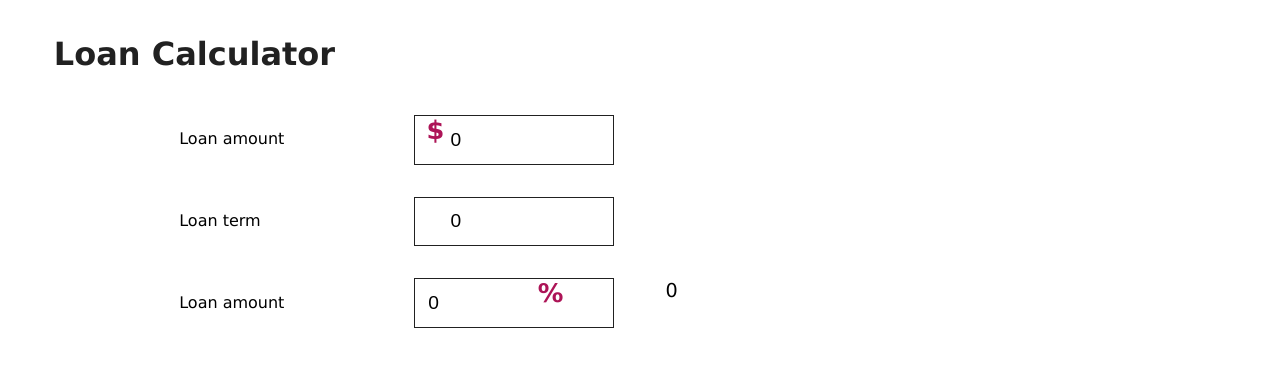
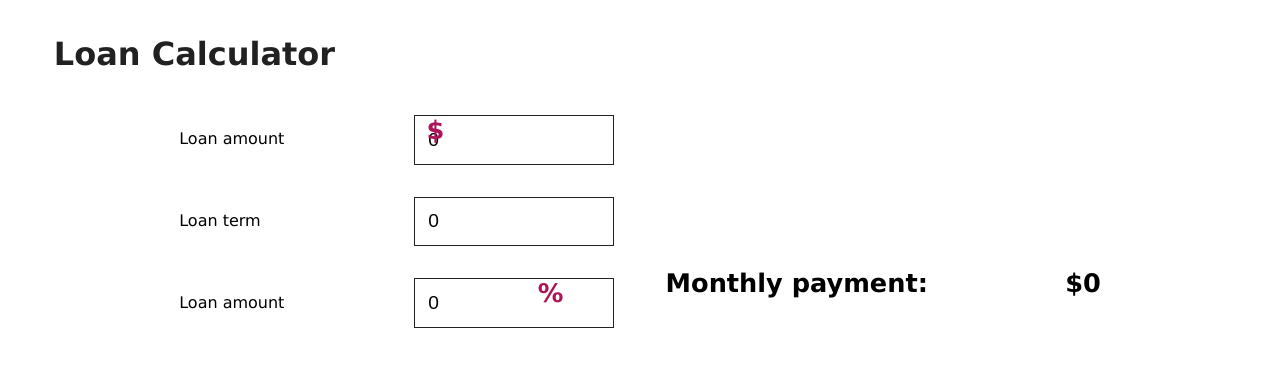
Before and after one commit to rachelrly/loan-calculator, a React (Create React App) app: page / in a window 1280 px wide. Shown: the top 366 px of the page. Built offline with nearby package versions, Linux system fonts and the light colour scheme.

Commit message:
displaying value at bottom

```diff
--- a/src/components/Calculator.js
+++ /dev/null
@@ -1,22 +0,0 @@
-import React, { useContext, useEffect, useState } from 'react'
-import { LoanContext } from '../contexts/LoanContext'
-import LoanAmount from './LoanAmount'
-import InterestRate from './InterestRate'
-import LoanTerm from './LoanTerm'
-
-
-function Calculator() {
-  const { loanAmt } = useContext(LoanContext);
-
-  useEffect(() => { }, [loanAmt])
-
-  return (
-    <form className='calculator-wrapper'>
-      <LoanAmount />
-      <LoanTerm />
-      <InterestRate />
-    </form>
-  )
-}
-
-export default Calculator
--- a/src/components/InterestRate.js
+++ b/src/components/InterestRateInput.js
@@ -1,9 +1,8 @@
 import React, { useContext, useEffect } from 'react'
 import { LoanContext } from '../contexts/LoanContext'
-import { isNumericValue } from '../utils/utils'
 
 
-function InterestRate() {
+function InterestRateInput() {
   const { handleInterestRate, interestRate } = useContext(LoanContext)
 
   useEffect(() => { }, [interestRate])
@@ -19,4 +18,4 @@ function InterestRate() {
   )
 }
 
-export default InterestRate
+export default InterestRateInput
--- a/src/components/LoanAmount.js
+++ b/src/components/LoanAmountInput.js
@@ -1,7 +1,7 @@
 import React, { useContext, useEffect } from 'react'
 import { LoanContext } from '../contexts/LoanContext'
 
-function LoanAmount() {
+function LoanAmountInput() {
   const { handleLoanAmt, loanAmt } = useContext(LoanContext)
 
   useEffect(() => { }, [loanAmt])
@@ -17,4 +17,4 @@ function LoanAmount() {
   )
 }
 
-export default LoanAmount
+export default LoanAmountInput
--- a/src/components/LoanCalculator.js
+++ b/src/components/LoanCalculator.js
@@ -1,12 +1,20 @@
 import React from 'react'
-import Calculator from './Calculator'
+import LoanAmountInput from './LoanAmountInput'
+import InterestRateInput from './InterestRateInput'
+import LoanTermInput from './LoanTermInput'
 import PaymentInfo from './PaymentInfo'
 import '../css/LoanCalculator.css'
+
+
 
 function LoanCalculator() {
   return (
     <section className='loan-calculator-wrapper'>
-      <Calculator />
+      <form className='calculator-wrapper'>
+        <LoanAmountInput />
+        <LoanTermInput />
+        <InterestRateInput />
+      </form>
       <PaymentInfo />
     </section>
   )
--- a/src/components/PaymentInfo.js
+++ b/src/components/PaymentInfo.js
@@ -10,8 +10,14 @@ function PaymentInfo() {
   useEffect(() => { }, [loanAmt, loanTerm, interestRate])
   return (
     <div className='payment-info-wrapper'>
+
       <div>
-        <p>{useCalculatePayments()}</p>
+        <h2 className='monthly-payment'>
+          <span className='monthly-payment-label'>Monthly payment: </span>
+          <div className='monthly-payment-value'>
+            <span >${useCalculatePayments()}</span>
+          </div>
+        </h2>
       </div>
     </div>
   )
--- a/src/contexts/LoanContext.js
+++ b/src/contexts/LoanContext.js
@@ -33,7 +33,7 @@ function LoanContextProvider({ children }) {
   }
 
   const value = { loanAmt, loanTerm: loanTerm.value, interestRate, handleLoanAmt, handleInterestRate, handleLoanTerm }
-  console.log(value)
+
   return (
     <LoanContext.Provider value={value}>
       {children}
--- a/src/css/LoanCalculator.css
+++ b/src/css/LoanCalculator.css
@@ -13,9 +13,6 @@
   position: relative;
 }
 
-.loan-amount-input{
-  padding-left: 35px;
-}
 
 .dollar-sign{
   right: 170px;
--- a/src/css/PaymentInfo.css
+++ b/src/css/PaymentInfo.css
@@ -2,3 +2,15 @@
   width: inherit;
   max-width: calc(4* var(--button-width));
 }
+
+.monthly-payment{
+  display: flex;
+  justify-content: space-between;
+}
+
+
+.monthly-payment-value{
+  display: flex;
+  position: relative;
+
+}
```
Also changed, not shown: src/components/LoanTermInput.js (renamed from src/components/LoanTerm.js, +5 -5 lines), 1 other file (tests, documents, lock files or other folders).
